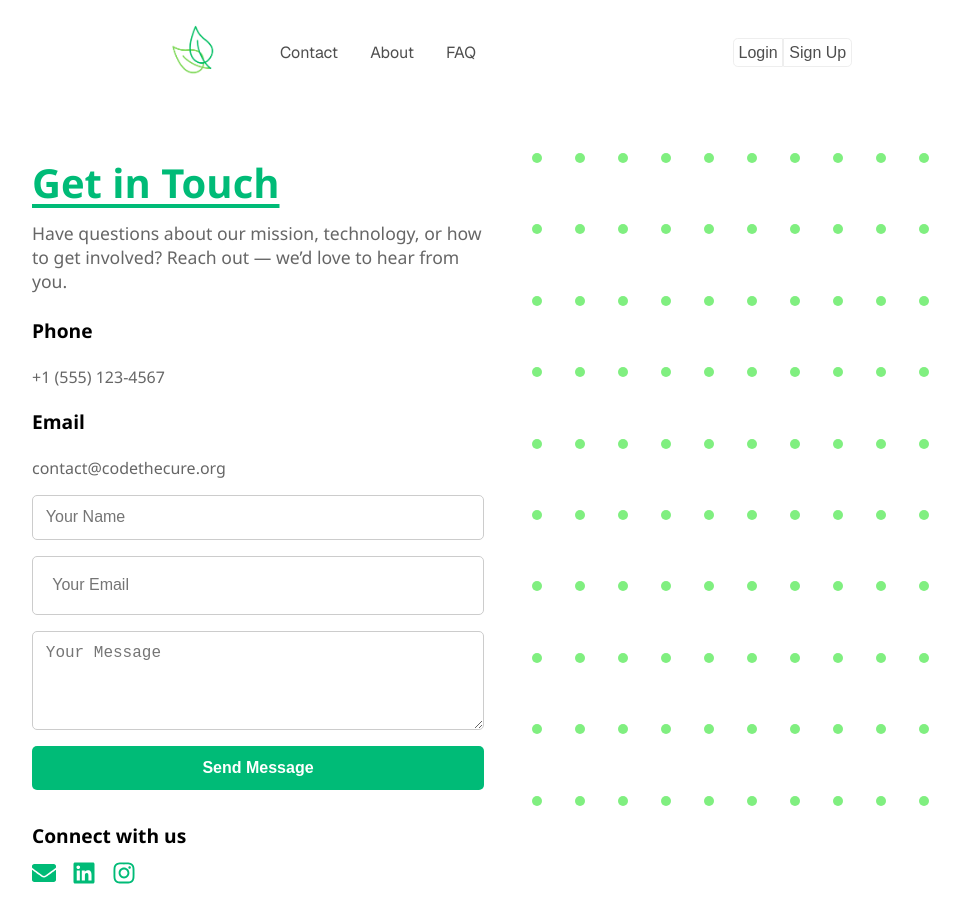
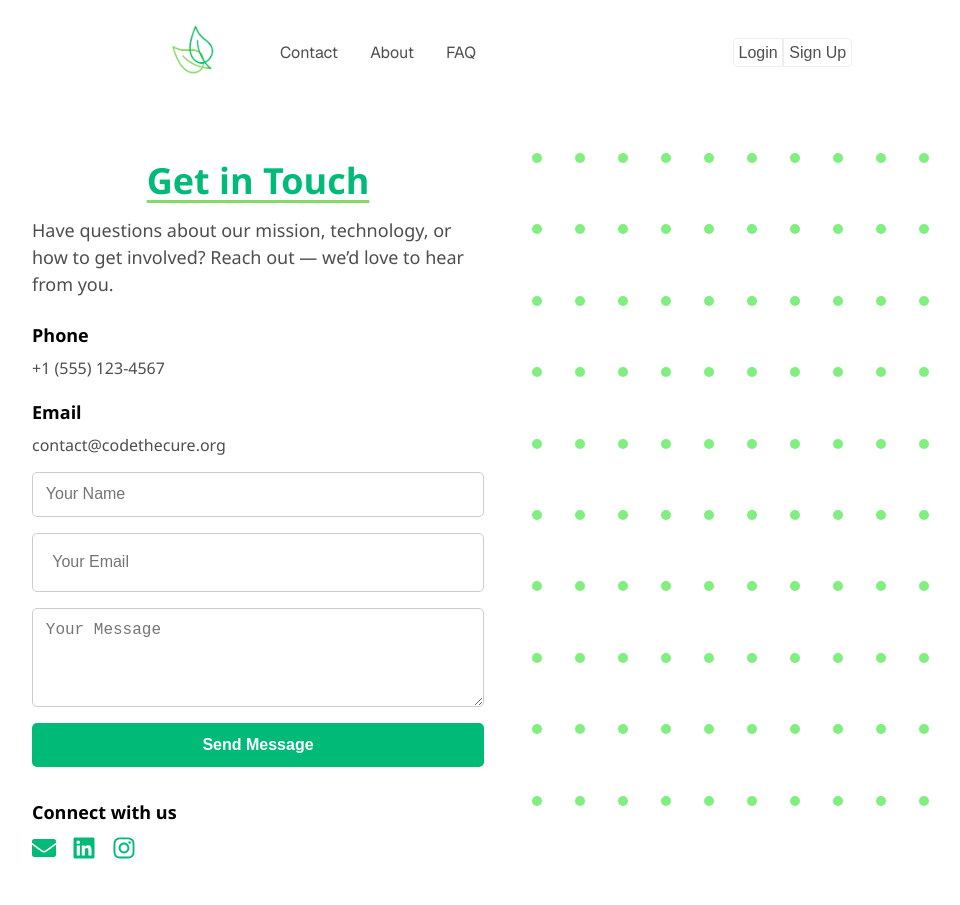
Before and after one commit to 1ightstep/CodeTheCure, a Next.js app: page /contact in a window 1280 px wide. Shown: the whole page, without its empty margins (140-1100 px from the left). Built offline with nearby package versions, Linux system fonts and the light colour scheme.

Commit message:
Put CSS in page.module.css folder
CSS in page.module.css folder

also tried to use useGSAP from "@gsap/react" but got some errors. website works the same as before. used global.css variables as well.

```diff
--- a/src/app/(public)/contact/page.tsx
+++ b/src/app/(public)/contact/page.tsx
@@ -1,8 +1,10 @@
 "use client";
 
-import { useEffect, useRef } from "react";
+import { useRef } from "react";
+import { useGSAP } from "@gsap/react";
 import gsap from "gsap";
 import { FaInstagram, FaLinkedin, FaEnvelope } from "react-icons/fa";
+import styles from "../page.module.css"; // adjust path if needed
 
 const GRID_ROWS = 10;
 const GRID_COLS = 10;
@@ -11,21 +13,18 @@ export default function ContactPage() {
   const containerRef = useRef<HTMLDivElement>(null);
   const gridRef = useRef<HTMLDivElement>(null);
 
-  // Animate in on page load
-  useEffect(() => {
-    const ctx = gsap.context(() => {
+  useGSAP(
+    () => {
       gsap.from(containerRef.current, {
         opacity: 0,
         y: 30,
         duration: 1,
         ease: "power3.out",
       });
-    }, containerRef);
+    },
+    { scope: containerRef }
+  );
 
-    return () => ctx.revert();
-  }, []);
-
-  // Mouse-repel animation
   const handleMouseMove = (e: React.MouseEvent<HTMLDivElement>) => {
     const grid = gridRef.current;
     if (!grid) return;
@@ -52,140 +51,60 @@ export default function ContactPage() {
         const x = -Math.cos(angle) * offset;
         const y = -Math.sin(angle) * offset;
 
-        gsap.to(dot, {
-          x,
-          y,
-          duration: 0.3,
-          ease: "power2.out",
-        });
+        gsap.to(dot, { x, y, duration: 0.3, ease: "power2.out" });
       } else {
-        gsap.to(dot, {
-          x: 0,
-          y: 0,
-          duration: 0.5,
-          ease: "power2.out",
-        });
+        gsap.to(dot, { x: 0, y: 0, duration: 0.5, ease: "power2.out" });
       }
     });
   };
 
   return (
-    <main
-      ref={containerRef}
-      style={{
-        display: "flex",
-        flexDirection: "row",
-        justifyContent: "space-between",
-        alignItems: "stretch",
-        height: "100vh",
-        maxWidth: "1000px",
-        margin: "0 auto",
-        padding: "2rem",
-        fontFamily: "'Segoe UI', Tahoma, Geneva, Verdana, sans-serif",
-        color: "#666666",
-      }}
-    >
-      {/* Left Side */}
-      <section style={{ flex: 1, paddingRight: "2rem" }}>
-        <h1
-          style={{
-            fontSize: "2.5rem",
-            color: "#00bb77",
-            marginBottom: "1rem",
-            textDecoration: "underline",
-            textUnderlineOffset: "6px",
-            textDecorationColor: "#00bb77",
-          }}
-        >
-          Get in Touch
-        </h1>
-        <p style={{ fontSize: "1.1rem", marginBottom: "1.5rem" }}>
+    <main ref={containerRef} className={styles.contactContainer}>
+      {/* Left */}
+      <section className={styles.contactLeft}>
+        <h1 className={styles.heading}>Get in Touch</h1>
+        <p className={styles.paragraph}>
           Have questions about our mission, technology, or how to get involved?
           Reach out — we’d love to hear from you.
         </p>
 
-        <div style={{ marginBottom: "1rem" }}>
-          <h2 style={{ color: "#000000", fontSize: "1.2rem" }}>Phone</h2>
+        <div className={styles.infoBlock}>
+          <h2 className={styles.subheading}>Phone</h2>
           <p>+1 (555) 123-4567</p>
         </div>
 
-        <div style={{ marginBottom: "1rem" }}>
-          <h2 style={{ color: "#000000", fontSize: "1.2rem" }}>Email</h2>
+        <div className={styles.infoBlock}>
+          <h2 className={styles.subheading}>Email</h2>
           <p>contact@codethecure.org</p>
         </div>
 
-        <form style={{ display: "flex", flexDirection: "column", gap: "1rem" }}>
-          <input
-            type="text"
-            placeholder="Your Name"
-            style={{
-              padding: "0.8rem",
-              borderRadius: "5px",
-              border: "1px solid #ccc",
-              fontSize: "1rem",
-            }}
-          />
+        <form className={styles.contactForm}>
+          <input type="text" placeholder="Your Name" className={styles.input} />
           <input
             type="email"
             placeholder="Your Email"
-            style={{
-              padding: "1.2rem",
-              borderRadius: "5px",
-              border: "1px solid #ccc",
-              fontSize: "1rem",
-            }}
+            className={styles.input}
           />
           <textarea
             placeholder="Your Message"
             rows={4}
-            style={{
-              padding: "0.8rem",
-              borderRadius: "5px",
-              border: "1px solid #ccc",
-              fontSize: "1rem",
-            }}
+            className={styles.textarea}
           />
-          <button
-            type="submit"
-            style={{
-              padding: "0.8rem",
-              backgroundColor: "#00bb77",
-              color: "#fff",
-              border: "none",
-              borderRadius: "5px",
-              fontWeight: "600",
-              cursor: "pointer",
-              transition: "background 0.3s",
-            }}
-          >
+          <button type="submit" className={styles.submitButton}>
             Send Message
           </button>
         </form>
 
-        {/* Social Icons */}
-        <div style={{ marginTop: "2rem" }}>
-          <h2
-            style={{
-              color: "#000000",
-              fontSize: "1.2rem",
-              marginBottom: "0.5rem",
-            }}
-          >
-            Connect with us
-          </h2>
-          <div style={{ display: "flex", gap: "1rem", alignItems: "center" }}>
-            <a
-              href="mailto:contact@codethecure.org"
-              style={{ color: "#00bb77", fontSize: "1.5rem" }}
-              title="Email"
-            >
+        <div className={styles.socialSection}>
+          <h2 className={styles.subheading}>Connect with us</h2>
+          <div className={styles.socialIcons}>
+            <a href="mailto:contact@codethecure.org" title="Email">
               <FaEnvelope />
             </a>
             <a
               href="https://linkedin.com/company/your-org"
               target="_blank"
               rel="noopener noreferrer"
-              style={{ color: "#00bb77", fontSize: "1.5rem" }}
               title="LinkedIn"
             >
               <FaLinkedin />
@@ -194,7 +113,6 @@ export default function ContactPage() {
               href="https://www.instagram.com/codethecure/"
               target="_blank"
               rel="noopener noreferrer"
-              style={{ color: "#00bb77", fontSize: "1.5rem" }}
               title="Instagram"
             >
               <FaInstagram />
@@ -203,42 +121,11 @@ export default function ContactPage() {
         </div>
       </section>
 
-      {/* Right Side - Repel Grid */}
-      <section
-        onMouseMove={handleMouseMove}
-        style={{
-          flex: 1,
-          backgroundColor: "#FFFFFF",
-          borderRadius: "8px",
-          position: "relative",
-          overflow: "hidden",
-          display: "flex",
-          alignItems: "center",
-          justifyContent: "center",
-        }}
-      >
-        <div
-          ref={gridRef}
-          style={{
-            display: "grid",
-            gridTemplateColumns: `repeat(${GRID_COLS}, 1fr)`,
-            gridTemplateRows: `repeat(${GRID_ROWS}, 1fr)`,
-            width: "100%",
-            height: "100%",
-            gap: "10px",
-            padding: "1rem",
-          }}
-        >
+      {/* Right */}
+      <section onMouseMove={handleMouseMove} className={styles.contactRight}>
+        <div ref={gridRef} className={styles.grid}>
           {Array.from({ length: GRID_ROWS * GRID_COLS }).map((_, i) => (
-            <div
-              key={i}
-              style={{
-                width: "10px",
-                height: "10px",
-                backgroundColor: "#80ef80",
-                borderRadius: "50%",
-              }}
-            />
+            <div key={i} className={styles.dot} />
           ))}
         </div>
       </section>
--- a/src/app/(public)/page.module.css
+++ b/src/app/(public)/page.module.css
@@ -0,0 +1,196 @@
+.container {
+  max-width: 800px;
+  margin: 3rem auto;
+  padding: 0 1rem;
+  font-family: "Segoe UI", Tahoma, Geneva, Verdana, sans-serif;
+  color: var(--foreground);
+}
+
+.heading {
+  font-size: var(--text-4xl);
+  margin-bottom: 2rem;
+  color: #00bb77;
+  user-select: none;
+  font-weight: 700;
+  text-align: center;
+  text-decoration: underline;
+  text-underline-offset: 6px;
+  text-decoration-color: #00bb77;
+}
+
+.section {
+  margin-bottom: 2rem;
+}
+
+.subheading {
+  font-size: var(--text-2xl);
+  margin-bottom: 0.75rem;
+  color: #000;
+  user-select: none;
+  font-weight: 600;
+}
+
+.paragraph {
+  font-size: var(--text-lg);
+  line-height: var(--leading-normal);
+}
+
+.contactContainer {
+  display: flex;
+  flex-direction: row;
+  justify-content: space-between;
+  align-items: stretch;
+  height: 100vh;
+  max-width: 1000px;
+  margin: 0 auto;
+  padding: 2rem;
+  font-family: "Segoe UI", Tahoma, Geneva, Verdana, sans-serif;
+  color: var(--foreground);
+}
+
+.contactLeft {
+  flex: 1;
+  padding-right: 2rem;
+}
+
+.heading {
+  font-size: var(--text-4xl);
+  color: #00bb77;
+  margin-bottom: 1rem;
+  text-decoration: underline;
+  text-underline-offset: 6px;
+  text-decoration-color: var(--brand);
+}
+
+.subheading {
+  color: #000;
+  font-size: var(--text-lg);
+  margin-bottom: 0.5rem;
+}
+
+.paragraph {
+  font-size: var(--text-lg);
+  margin-bottom: 1.5rem;
+}
+
+.infoBlock {
+  margin-bottom: 1rem;
+}
+
+.contactForm {
+  display: flex;
+  flex-direction: column;
+  gap: 1rem;
+}
+
+.input,
+.textarea {
+  padding: 0.8rem;
+  border-radius: 5px;
+  border: 1px solid #ccc;
+  font-size: var(--text-base);
+}
+
+.input[type="email"] {
+  padding: 1.2rem;
+}
+
+.submitButton {
+  padding: 0.8rem;
+  background-color: #00bb77;
+  color: #fff;
+  border: none;
+  border-radius: 5px;
+  font-weight: 600;
+  cursor: pointer;
+  transition: background 0.3s;
+}
+
+.submitButton:hover {
+  background-color: #027b4d; /* Slightly darker brand */
+}
+
+.socialSection {
+  margin-top: 2rem;
+}
+
+.socialIcons {
+  display: flex;
+  gap: 1rem;
+  align-items: center;
+}
+
+.socialIcons a {
+  color: #00bb77;
+  font-size: var(--text-2xl);
+}
+
+.contactRight {
+  flex: 1;
+  background-color: var(--background);
+  border-radius: 8px;
+  position: relative;
+  overflow: hidden;
+  display: flex;
+  align-items: center;
+  justify-content: center;
+}
+
+.grid {
+  display: grid;
+  grid-template-columns: repeat(10, 1fr);
+  grid-template-rows: repeat(10, 1fr);
+  width: 100%;
+  height: 100%;
+  gap: 10px;
+  padding: 1rem;
+}
+
+.dot {
+  width: 10px;
+  height: 10px;
+  background-color: #80ef80;
+  border-radius: 50%;
+}
+
+.faqContainer {
+  max-width: 800px;
+  margin: 3rem auto;
+  padding: 0 1rem;
+  font-family: "Segoe UI", Tahoma, Geneva, Verdana, sans-serif;
+  color: var(--foreground);
+}
+
+.faqItem {
+  border-bottom: 1px solid #ccc;
+  padding: 1rem 0;
+  cursor: pointer;
+  transition: background-color 0.3s;
+}
+
+.faqQuestion {
+  font-size: var(--text-lg);
+  color: #000;
+  margin-bottom: 0.5rem;
+}
+
+.faqAnswer {
+  max-height: 0;
+  opacity: 0;
+  transform: translateY(-10px);
+  overflow: hidden;
+  transition: all 0.4s ease;
+  padding-top: 0;
+}
+
+.faqAnswerVisible {
+  max-height: 300px;
+  opacity: 1;
+  transform: translateY(0);
+  padding-top: 0.3rem;
+}
+
+.faqAnswer p {
+  font-size: var(--text-base);
+  color: var(--foreground);
+}
```
Also changed, not shown: src/app/(public)/about/page.tsx (+22 -78 lines), src/app/(public)/questions/page.tsx (+18 -70 lines), 1 other file (tests, documents, lock files or other folders).
